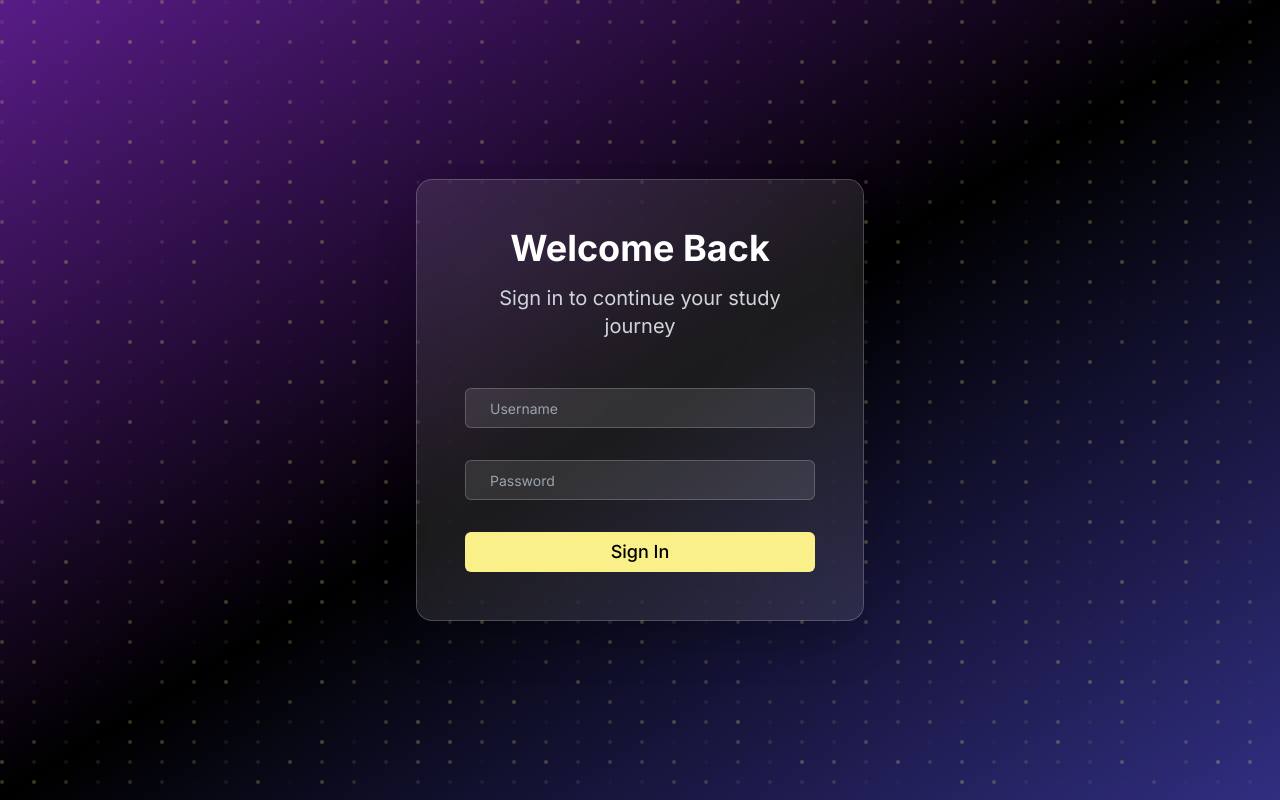
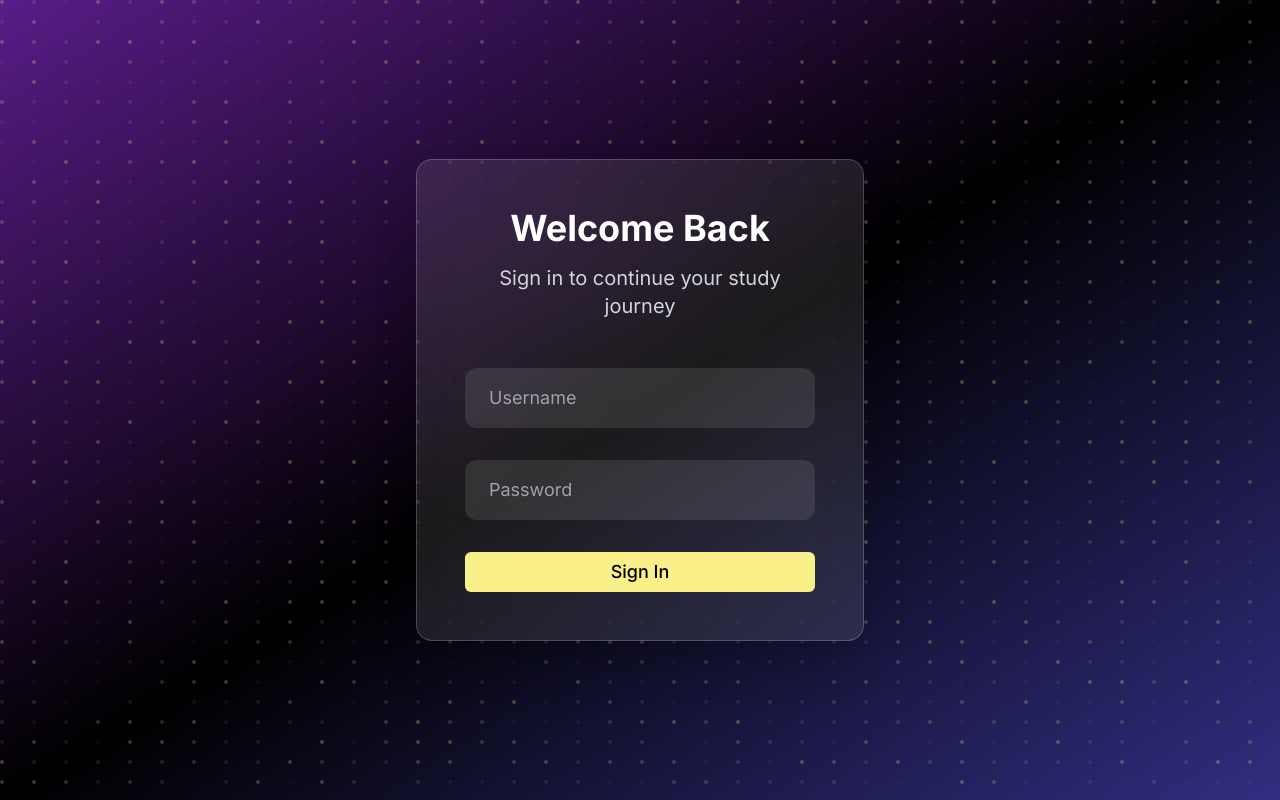
Before and after one commit to snowypy/SuperStudy-Frontend, a Next.js app: page /login in a window 1280 px wide. Built offline with nearby package versions, Linux system fonts and the light colour scheme.

Commit message:
Add Button component with variants and props

```diff
--- /dev/null
+++ b/components/ui/button.tsx
@@ -0,0 +1,55 @@
+import * as React from "react"
+import { Slot } from "@radix-ui/react-slot"
+import { cva, type VariantProps } from "class-variance-authority"
+import { cn } from "@/lib/utils"
+
+const buttonVariants = cva(
+  "inline-flex items-center justify-center rounded-md text-sm font-medium ring-offset-background transition-colors focus-visible:outline-none focus-visible:ring-2 focus-visible:ring-ring focus-visible:ring-offset-2 disabled:pointer-events-none disabled:opacity-50",
+  {
+    variants: {
+      variant: {
+        default: "bg-primary text-primary-foreground hover:bg-primary/90",
+        destructive:
+          "bg-destructive text-destructive-foreground hover:bg-destructive/90",
+        outline:
+          "border border-input bg-background hover:bg-accent hover:text-accent-foreground",
+        secondary:
+          "bg-secondary text-secondary-foreground hover:bg-secondary/80",
+        ghost: "hover:bg-accent hover:text-accent-foreground",
+        link: "text-primary underline-offset-4 hover:underline",
+      },
+      size: {
+        default: "h-10 px-4 py-2",
+        sm: "h-9 rounded-md px-3",
+        lg: "h-11 rounded-md px-8",
+        icon: "h-10 w-10",
+      },
+    },
+    defaultVariants: {
+      variant: "default",
+      size: "default",
+    },
+  }
+)
+
+export interface ButtonProps
+  extends React.ButtonHTMLAttributes<HTMLButtonElement>,
+    VariantProps<typeof buttonVariants> {
+  asChild?: boolean
+}
+
+const Button = React.forwardRef<HTMLButtonElement, ButtonProps>(
+  ({ className, variant, size, asChild = false, ...props }, ref) => {
+    const Comp = asChild ? Slot : "button"
+    return (
+      <Comp
+        className={cn(buttonVariants({ variant, size, className }))}
+        ref={ref}
+        {...props}
+      />
+    )
+  }
+)
+Button.displayName = "Button"
+
+export { Button, buttonVariants }
--- /dev/null
+++ b/components/ui/card.tsx
@@ -0,0 +1,78 @@
+import * as React from "react"
+import { cn } from "@/lib/utils"
+
+const Card = React.forwardRef<
+  HTMLDivElement,
+  React.HTMLAttributes<HTMLDivElement>
+>(({ className, ...props }, ref) => (
+  <div
+    ref={ref}
+    className={cn(
+      "rounded-lg border bg-card text-card-foreground shadow-sm",
+      className
+    )}
+    {...props}
+  />
+))
+Card.displayName = "Card"
+
+const CardHeader = React.forwardRef<
+  HTMLDivElement,
+  React.HTMLAttributes<HTMLDivElement>
+>(({ className, ...props }, ref) => (
+  <div
+    ref={ref}
+    className={cn("flex flex-col space-y-1.5 p-6", className)}
+    {...props}
+  />
+))
+CardHeader.displayName = "CardHeader"
+
+const CardTitle = React.forwardRef<
+  HTMLParagraphElement,
+  React.HTMLAttributes<HTMLHeadingElement>
+>(({ className, ...props }, ref) => (
+  <h3
+    ref={ref}
+    className={cn(
+      "text-2xl font-semibold leading-none tracking-tight",
+      className
+    )}
+    {...props}
+  />
+))
+CardTitle.displayName = "CardTitle"
+
+const CardDescription = React.forwardRef<
+  HTMLParagraphElement,
+  React.HTMLAttributes<HTMLParagraphElement>
+>(({ className, ...props }, ref) => (
+  <p
+    ref={ref}
+    className={cn("text-sm text-muted-foreground", className)}
+    {...props}
+  />
+))
+CardDescription.displayName = "CardDescription"
+
+const CardContent = React.forwardRef<
+  HTMLDivElement,
+  React.HTMLAttributes<HTMLDivElement>
+>(({ className, ...props }, ref) => (
+  <div ref={ref} className={cn("p-6 pt-0", className)} {...props} />
+))
+CardContent.displayName = "CardContent"
+
+const CardFooter = React.forwardRef<
+  HTMLDivElement,
+  React.HTMLAttributes<HTMLDivElement>
+>(({ className, ...props }, ref) => (
+  <div
+    ref={ref}
+    className={cn("flex items-center p-6 pt-0", className)}
+    {...props}
+  />
+))
+CardFooter.displayName = "CardFooter"
+
+export { Card, CardHeader, CardFooter, CardTitle, CardDescription, CardContent }
--- /dev/null
+++ b/components/ui/input.tsx
@@ -0,0 +1,33 @@
+import * as React from "react"
+import { cn } from "@/lib/utils"
+
+export interface InputProps extends React.InputHTMLAttributes<HTMLInputElement> {
+  // Add optional props for future extensibility
+  variant?: 'default' | 'ghost'
+}
+
+const Input = React.forwardRef<HTMLInputElement, InputProps>(
+  ({ className, type, variant = 'default', ...props }, ref) => {
+    return (
+      <input
+        type={type}
+        className={cn(
+          "w-full rounded-xl transition-all duration-200",
+          variant === 'default' && "px-6 py-4 text-lg bg-white/10 border-white/20 text-white placeholder-gray-400",
+          variant === 'ghost' && "bg-transparent border-transparent text-white placeholder-gray-400",
+          "focus:border-yellow-300 focus:ring-yellow-300",
+          "disabled:cursor-not-allowed disabled:opacity-50",
+          "file:border-0 file:bg-transparent file:text-sm file:font-medium",
+
+          className
+        )}
+        ref={ref}
+        {...props}
+      />
+    )
+  }
+)
+
+Input.displayName = "Input"
+
+export { Input }
--- /dev/null
+++ b/components/ui/not-found.tsx
@@ -0,0 +1,14 @@
+import Link from 'next/link'
+import { Button } from '@/components/ui/button'
+
+export default function NotFound() {
+  return (
+    <div className="flex flex-col items-center justify-center min-h-screen py-2">
+      <h1 className="text-6xl font-bold mb-4">404</h1>
+      <p className="text-2xl mb-4">Oops! Page not found</p>
+      <Link href="/">
+        <Button>Go back home</Button>
+      </Link>
+    </div>
+  )
+}
--- /dev/null
+++ b/components/ui/sidebar.tsx
@@ -0,0 +1,76 @@
+"use client"
+
+import * as React from "react"
+import { cva, type VariantProps } from "class-variance-authority"
+
+import { cn } from "@/lib/utils"
+
+const sidebarVariants = cva(
+  "flex flex-col h-full",
+  {
+    variants: {
+      variant: {
+        default: "bg-background text-foreground",
+        custom: "bg-sidebar text-sidebar-foreground",
+      },
+    },
+    defaultVariants: {
+      variant: "default",
+    },
+  }
+)
+
+export interface SidebarProps
+  extends React.HTMLAttributes<HTMLDivElement>,
+    VariantProps<typeof sidebarVariants> {}
+
+const Sidebar = React.forwardRef<HTMLDivElement, SidebarProps>(
+  ({ className, variant, ...props }, ref) => {
+    return (
+      <div
+        ref={ref}
+        className={cn(sidebarVariants({ variant }), className)}
+        {...props}
+      />
+    )
+  }
+)
+Sidebar.displayName = "Sidebar"
+
+const SidebarHeader = React.forwardRef<
+  HTMLDivElement,
+  React.HTMLAttributes<HTMLDivElement>
+>(({ className, ...props }, ref) => (
+  <div
+    ref={ref}
+    className={cn("px-3 py-2", className)}
+    {...props}
+  />
+))
+SidebarHeader.displayName = "SidebarHeader"
+
+const SidebarContent = React.forwardRef<
+  HTMLDivElement,
+  React.HTMLAttributes<HTMLDivElement>
+>(({ className, ...props }, ref) => (
+  <div
+    ref={ref}
+    className={cn("flex-1 overflow-auto", className)}
+    {...props}
+  />
+))
+SidebarContent.displayName = "SidebarContent"
+
+const SidebarFooter = React.forwardRef<
+  HTMLDivElement,
+  React.HTMLAttributes<HTMLDivElement>
+>(({ className, ...props }, ref) => (
+  <div
+    ref={ref}
+    className={cn("px-3 py-2", className)}
+    {...props}
+  />
+))
+SidebarFooter.displayName = "SidebarFooter"
+
+export { Sidebar, SidebarHeader, SidebarContent, SidebarFooter }
```
